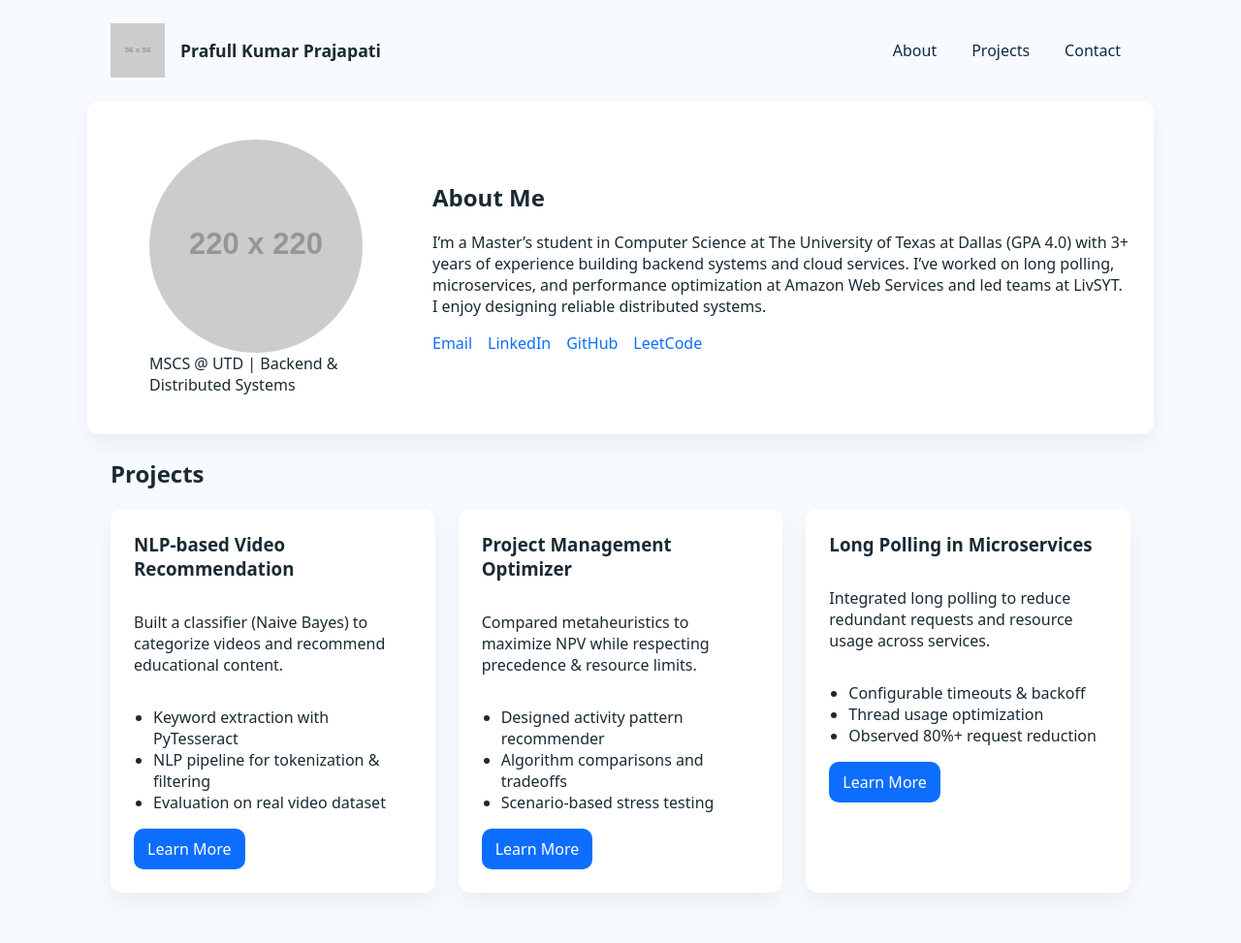
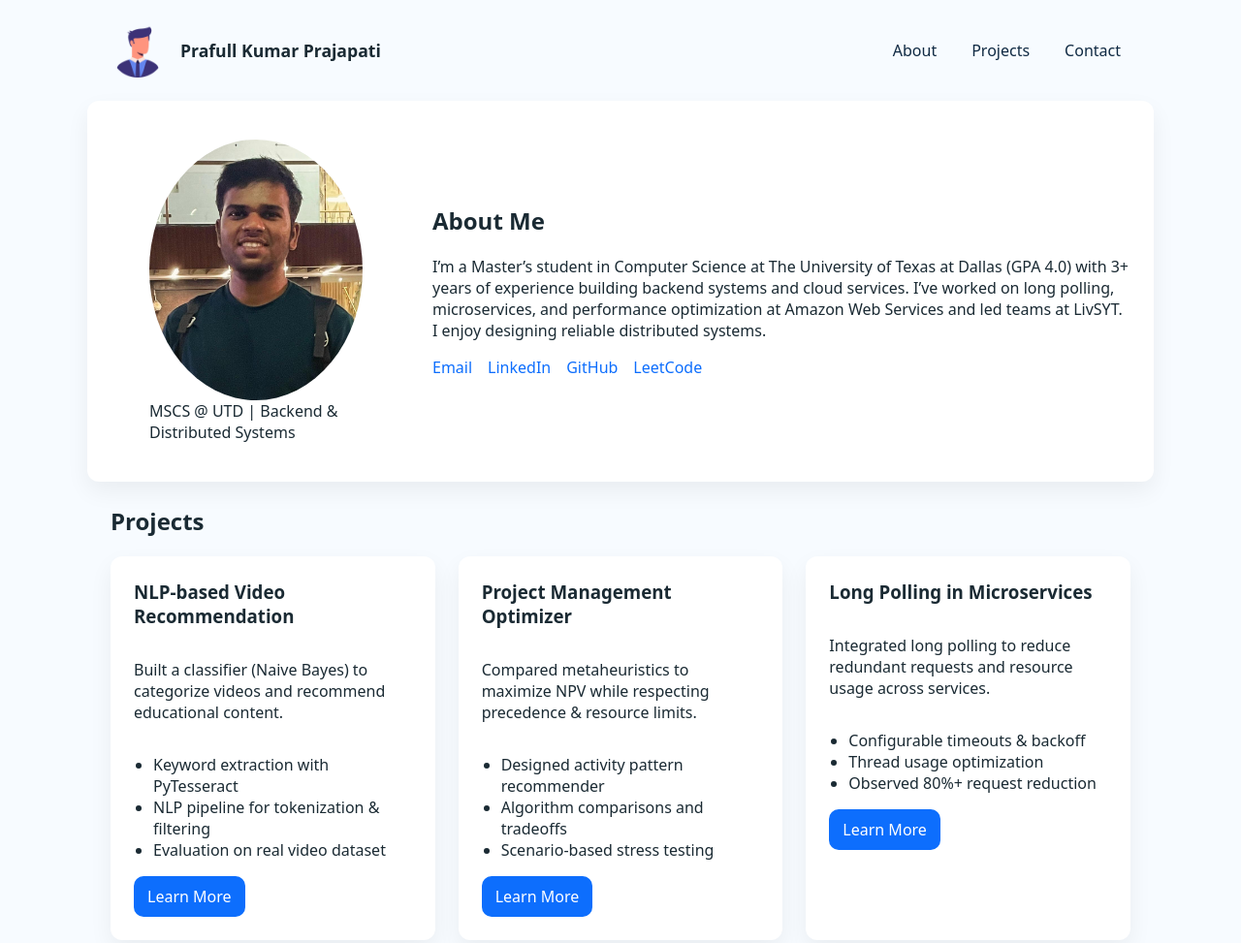
Before and after one commit to Prafull1Kumar/Portfolio, a plain HTML site: page portfolio.html in a window 1280 px wide. Shown: the top 973 px of the page at 97% size. Drawn offline with Linux system fonts and the light colour scheme; placeholder pictures from the web are drawn by us.

Commit message:
edit related to adding an icon

```diff
--- a/portfolio.html
+++ b/portfolio.html
@@ -15,7 +15,7 @@
   <!-- Requirement: Use at least one Flexbox layout -->
   <header class="site-header" role="banner">
     <div class="brand">
-      <img src="https://via.placeholder.com/56" alt="Prafull logo placeholder" width="56" height="56">
+      <img src="icon.png" alt="Prafull logo placeholder" width="56" height="56">
       <span class="brand__name">Prafull Kumar Prajapati</span>
     </div>
 
@@ -34,7 +34,7 @@
     <section id="about" class="section about">
       <div class="about__media">
         <figure>
-          <img src="https://via.placeholder.com/220" alt="Portrait placeholder of Prafull" width="220" height="220">
+          <img src="me.jpeg" alt="Portrait placeholder of Prafull" width="220">
           <figcaption>MSCS @ UTD | Backend & Distributed Systems</figcaption>
         </figure>
       </div>
```
Also changed, not shown: icon.png (added), 1 other file.
